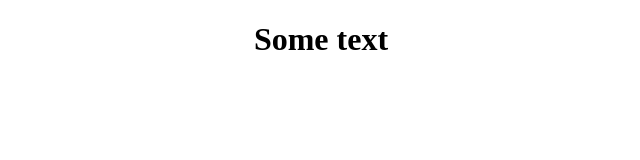
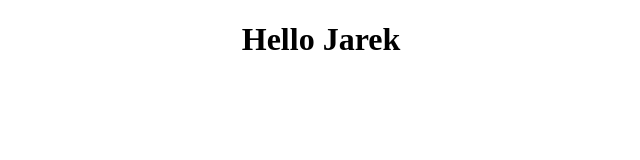
Before and after one commit to slawoslaw/react-base-project, a React app: page / in a window 1280 px wide. Shown: the top 160 px of the page, without its empty margins (319-959 px from the left). Built offline with nearby package versions, Linux system fonts and the light colour scheme; the HTML template or start-up script is replaced by a standard one.

Commit message:
Add Hello component

```diff
--- a/src/components/App.jsx
+++ b/src/components/App.jsx
@@ -1,10 +1,11 @@
 import React from 'react';
+import Hello from './Hello.jsx';
 
 export default class App extends React.Component {
   render() {
     return (
       <div style={{textAlign: 'center'}}>
-        <h1>Some text</h1>
+        <Hello name="Jarek" />
       </div>);
   }
 }
--- /dev/null
+++ b/src/components/Hello.jsx
@@ -0,0 +1,8 @@
+import React from 'react';
+
+export default class Hello extends React.Component {
+  render() {
+    return (
+      <h1>Hello {this.props.name}</h1>);
+  }
+}
```
